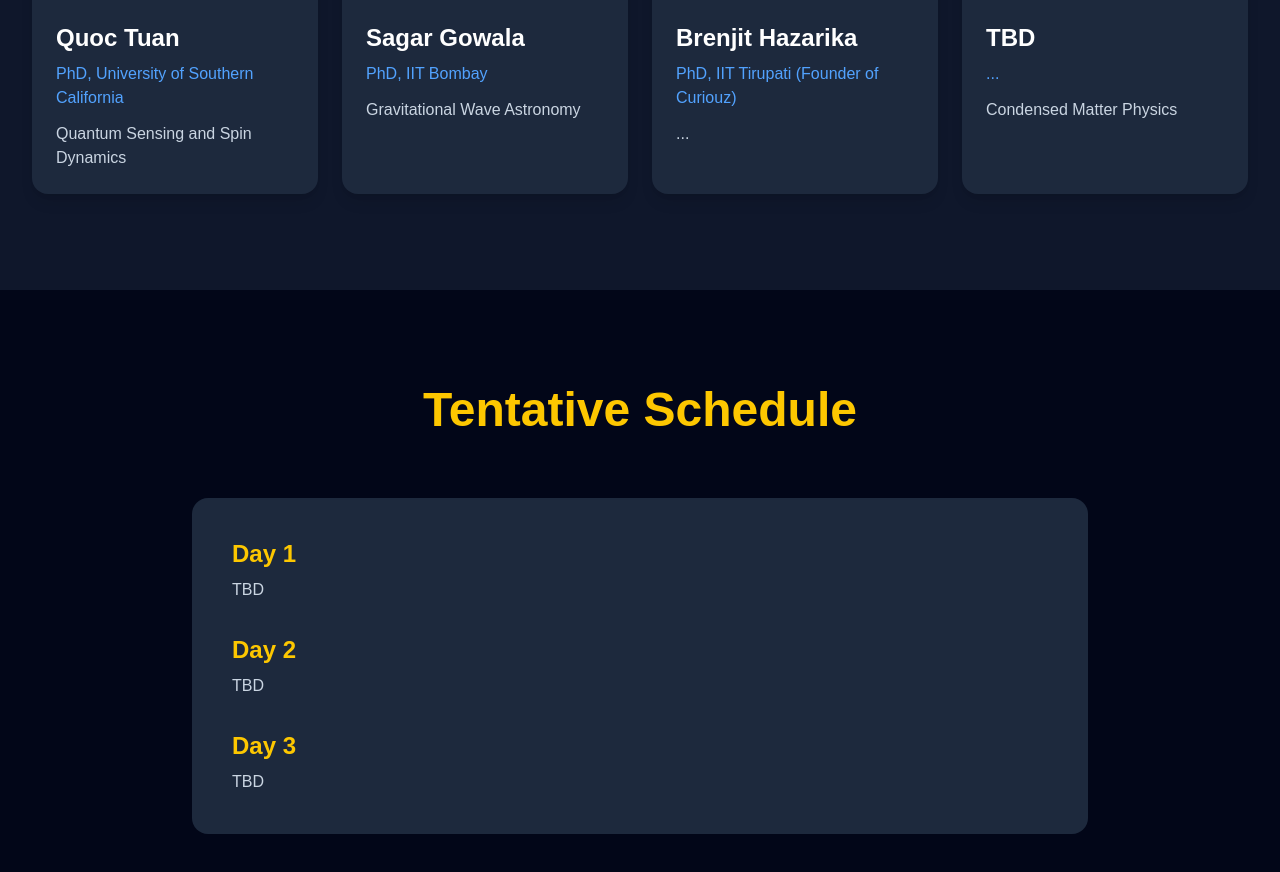
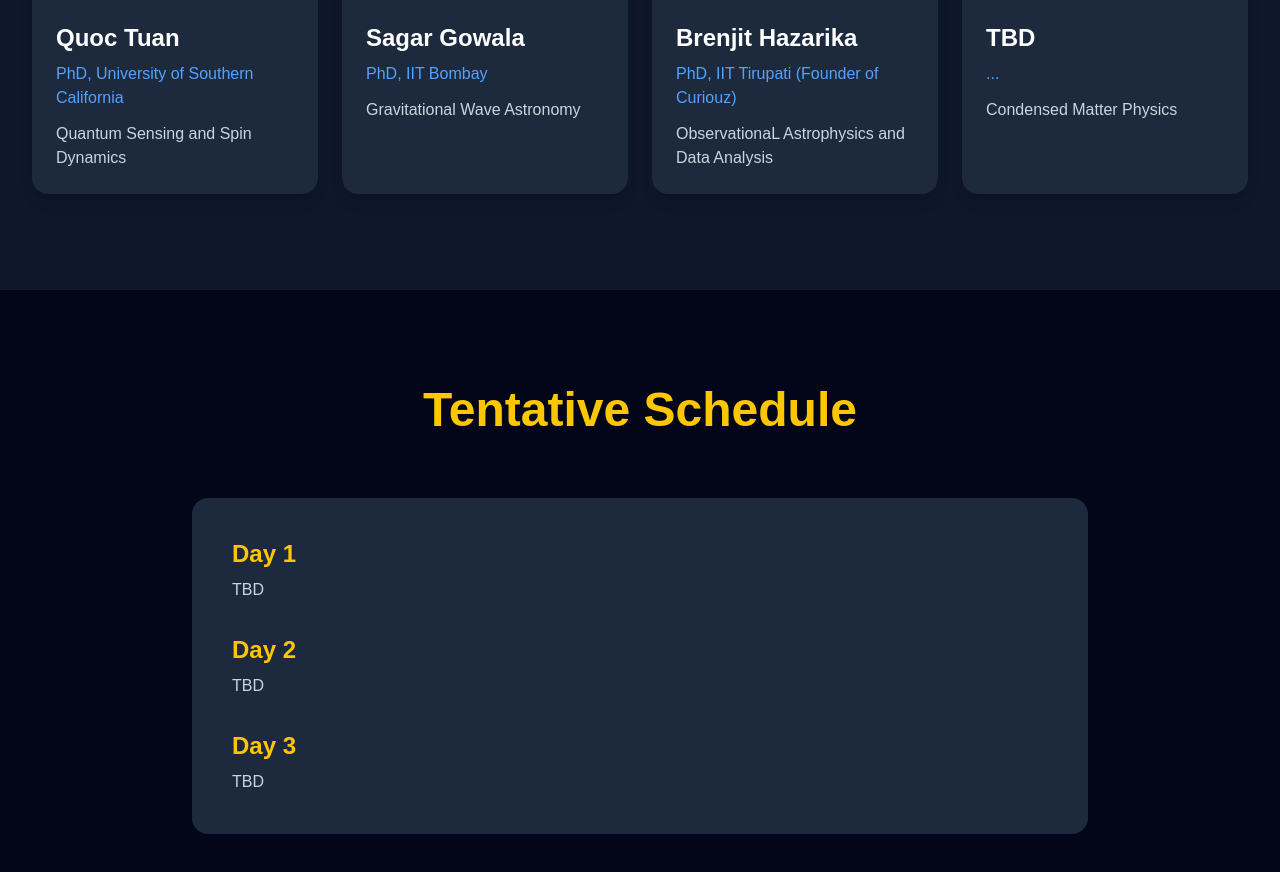
Before and after one commit to bibhasborah/bose-summer-school, a Next.js app: page / in a window 1280 px wide. Shown: the part 4106-4978 px from the top of the page. Built offline with nearby package versions, Linux system fonts and the light colour scheme.

Commit message:
Speaker field change

```diff
--- a/app/page.tsx
+++ b/app/page.tsx
@@ -55,7 +55,7 @@ const physicsSpeakers = [
   {
     name: "Brenjit Hazarika",
     affiliation: "PhD, IIT Tirupati (Founder of Curiouz)",
-    field: "...",
+    field: "ObservationaL Astrophysics and Data Analysis",
     image: "/speakers/Brenjit.png",
   },
   {
```
